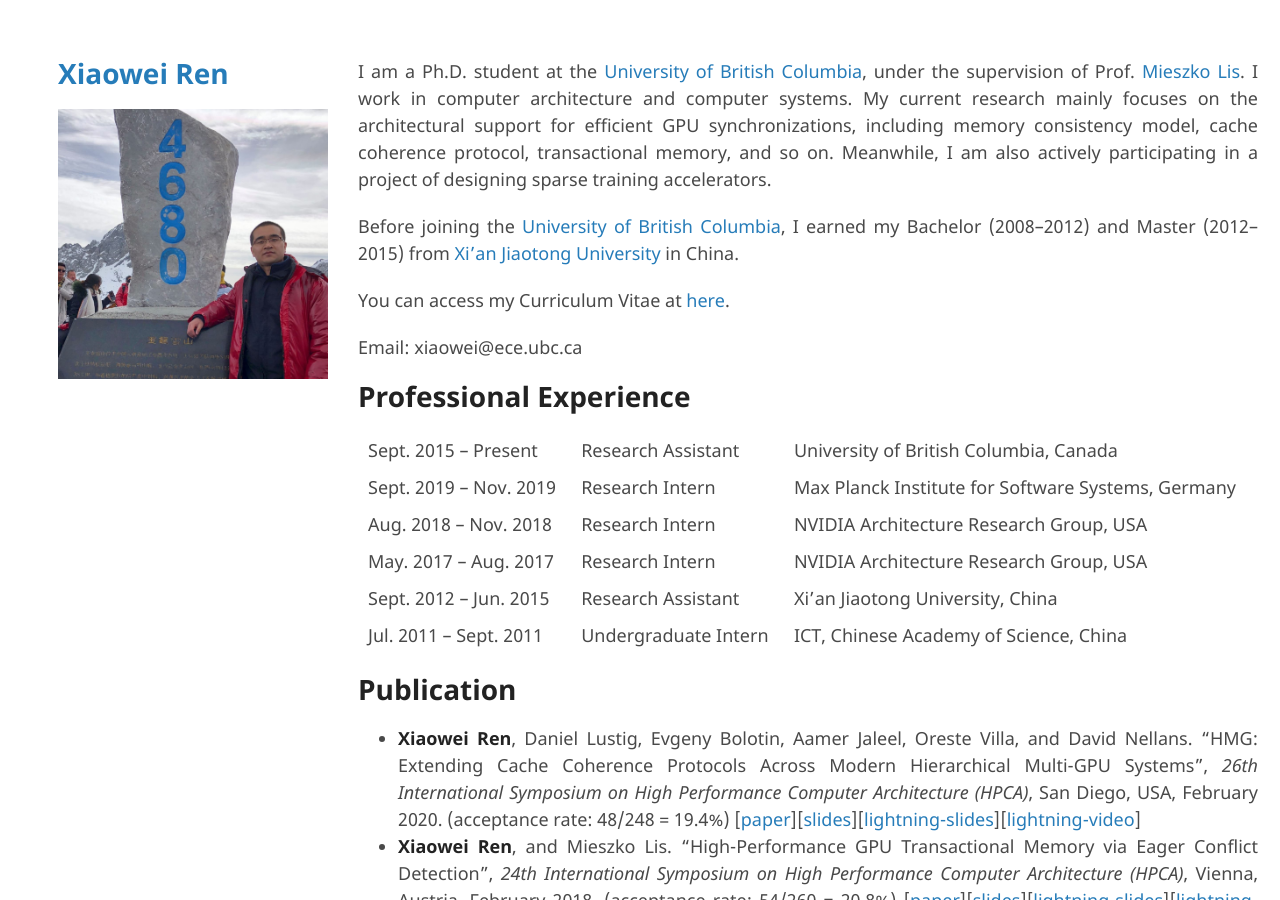
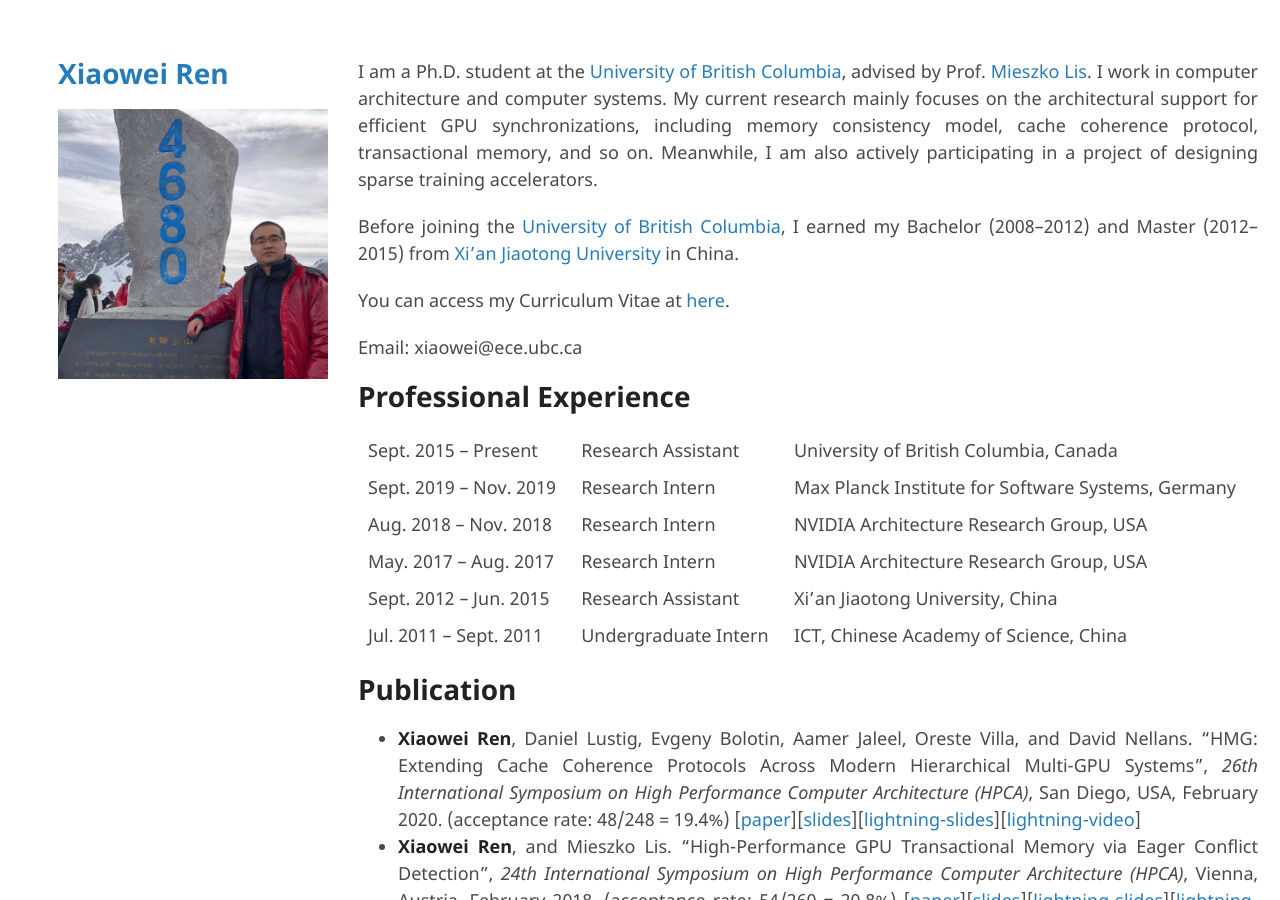
Before and after one commit to ericrxw/xiaoweiren, a Jekyll site: the page built from index.md, in a window 1280 px wide and 900 px high. Built offline with Jekyll 4.4.1, drawn with Linux system fonts in a browser that asks for light colours; our own code applies the rules of GitHub Pages for plain Markdown files; the repository's description, which GitHub fills in, is left out.

Commit message:
minor change

```diff
--- a/index.md
+++ b/index.md
@@ -1,4 +1,4 @@
-I am a Ph.D. student at the [University of British Columbia](http://www.ece.ubc.ca), under the supervision of Prof. [Mieszko Lis](http://mieszko.ece.ubc.ca). I work in computer architecture and computer systems. My current research mainly focuses on the architectural support for efficient GPU synchronizations, including memory consistency model, cache coherence protocol, transactional memory, and so on. Meanwhile, I am also actively participating in a project of designing sparse training accelerators.
+I am a Ph.D. student at the [University of British Columbia](http://www.ece.ubc.ca), advised by Prof. [Mieszko Lis](http://mieszko.ece.ubc.ca). I work in computer architecture and computer systems. My current research mainly focuses on the architectural support for efficient GPU synchronizations, including memory consistency model, cache coherence protocol, transactional memory, and so on. Meanwhile, I am also actively participating in a project of designing sparse training accelerators.
 
 Before joining the [University of British Columbia](http://www.ece.ubc.ca), I earned my Bachelor (2008--2012) and Master (2012--2015) from [Xi'an Jiaotong University](http://en.xjtu.edu.cn) in China.
 
```
